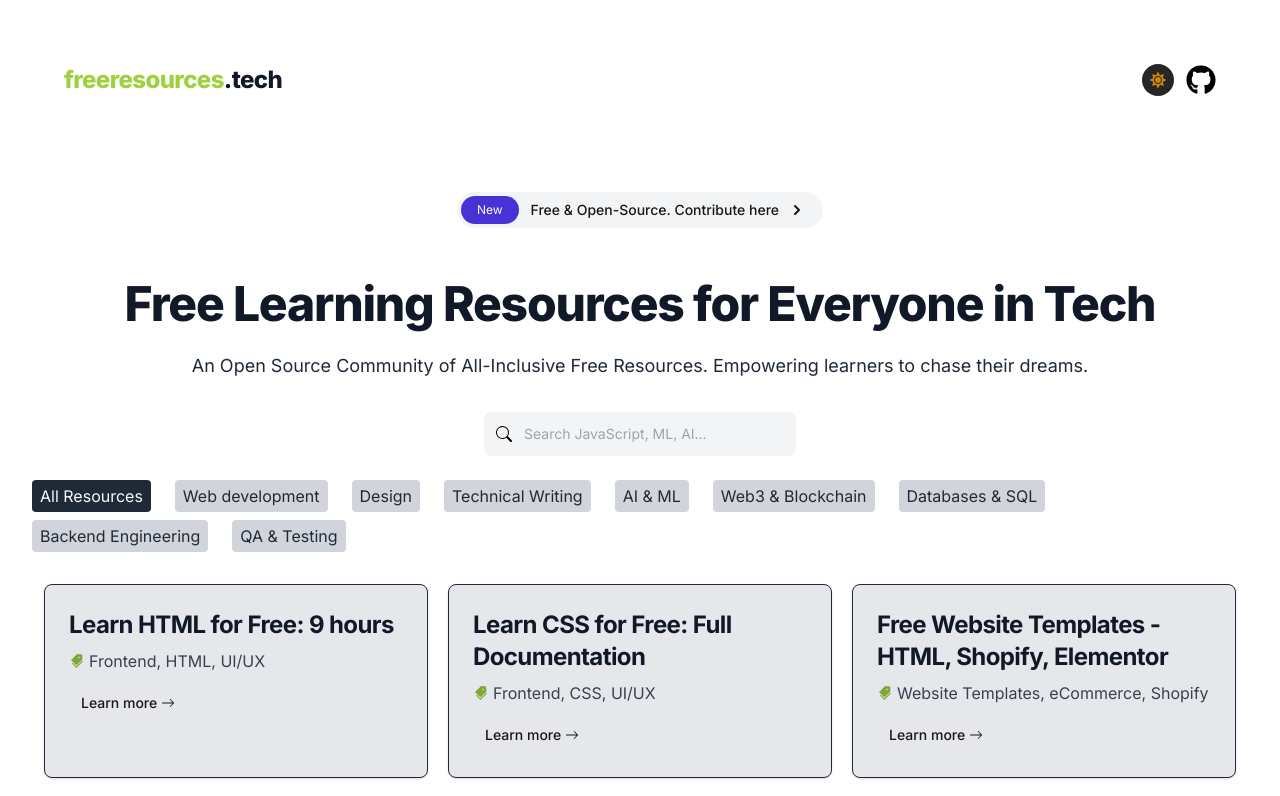
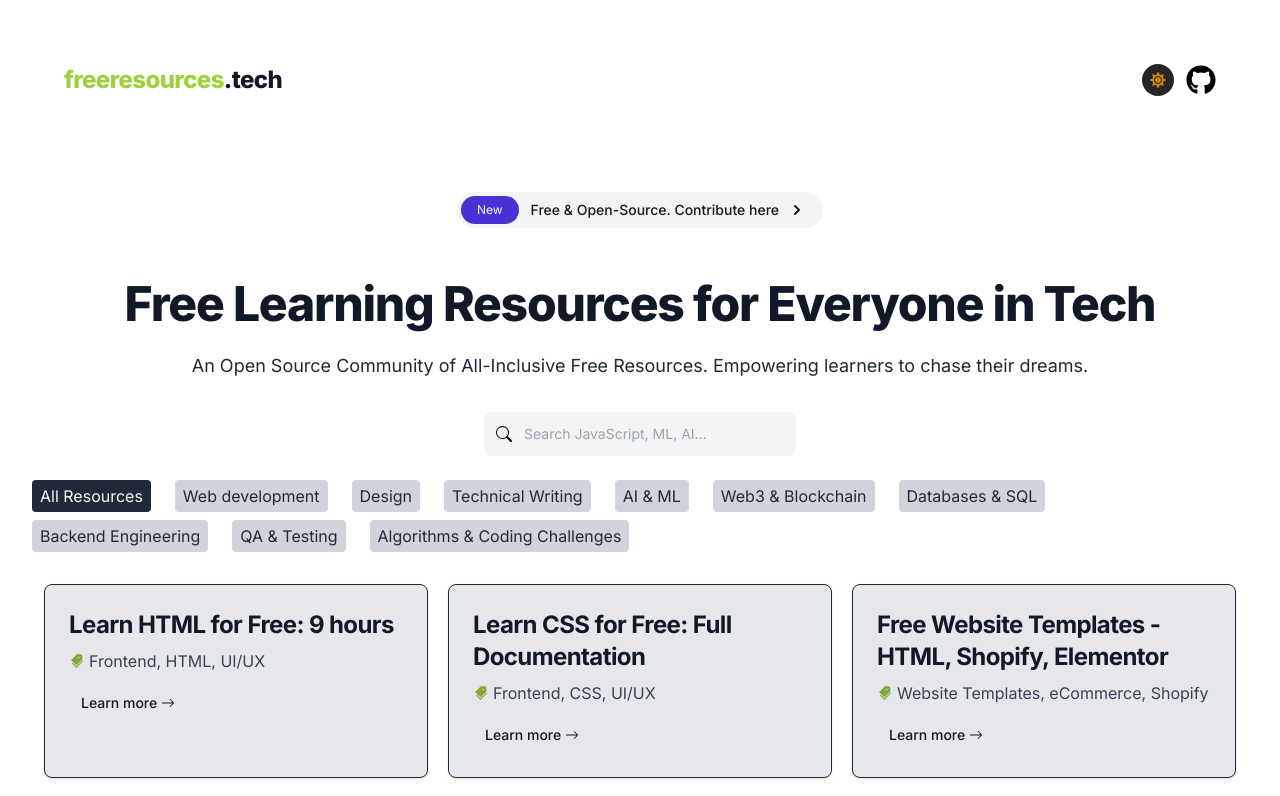
Before and after one commit to masiedu4/Free-Learning-Resources, a Next.js app: page / in a window 1280 px wide. Shown: the top 796 px of the page. Built offline with nearby package versions, Linux system fonts and the light colour scheme.

Commit message:
Add Algorithms & Coding Challenges category

```diff
--- a/resources.ts
+++ b/resources.ts
@@ -544,5 +544,23 @@ export const resources: Resources = {
         // Add more resources for testing
       ],
     },
+
+    {
+      id: "algorithm",
+      name: "Algorithms & Coding Challenges",
+      resources: [
+        {
+          title: "Codewars",
+          tags: ["Algorithm", "Coding challenges", "Interview prep"],
+          link: "https://www.codewars.com/"
+        },
+        {
+          title: "HackerRank",
+          tags: ["Algorithm", "Coding challenges", "Interview prep"],
+          link: "https://www.hackerrank.com/"
+        },
+        // Add more resources for algorithm
+      ],
+    }
   ],
 };
```
